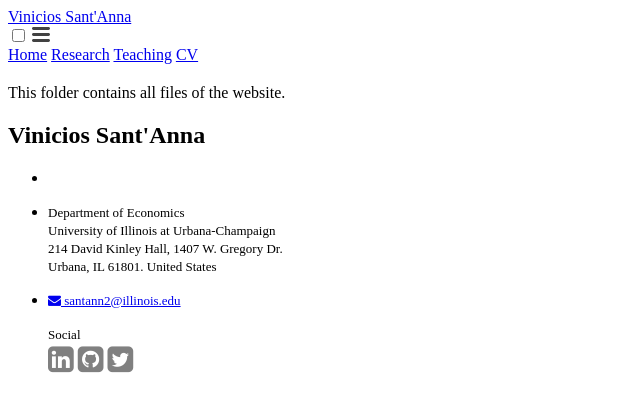
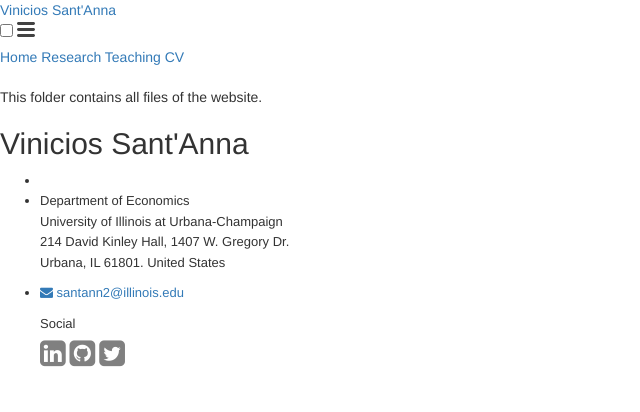
Before and after one commit to vpsantanna/vpsantanna.github.io, a Jekyll site: the page built from files/readme.md, in a window 1280 px wide. Shown: the top 412 px of the page, without its empty margins (0-640 px from the left). Built offline with Jekyll 4.4.1, drawn with Linux system fonts in a browser that asks for light colours; our own code applies the rules of GitHub Pages for plain Markdown files; a script that is not in the unit is left out.

Commit message:
Update head.html

```diff
--- a/_includes/head.html
+++ b/_includes/head.html
@@ -8,6 +8,7 @@
 
   <link rel="stylesheet" href="{{ "/assets/main.css" | relative_url }}">
   <link rel="stylesheet" href="https://maxcdn.bootstrapcdn.com/font-awesome/4.7.0/css/font-awesome.min.css">
+  <link rel="stylesheet" href="https://maxcdn.bootstrapcdn.com/bootstrap/3.4.0/css/bootstrap.min.css">
   <link rel="stylesheet" href="https://cdn.rawgit.com/jpswalsh/academicons/v1.8.5/css/academicons.min.css">
   <link rel="canonical" href="{{ page.url | replace:'index.html','' | absolute_url }}">
   <link rel="alternate" type="application/rss+xml" title="{{ site.title | escape }}" href="{{ "/feed.xml" | relative_url }}">
```
